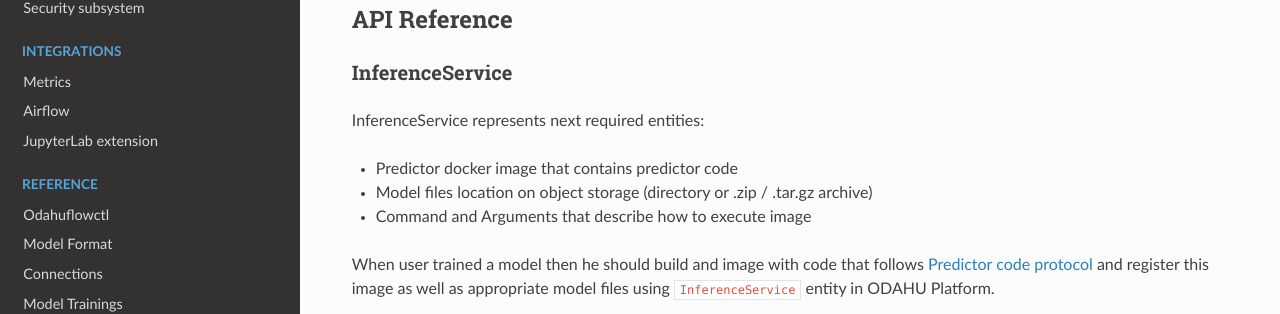
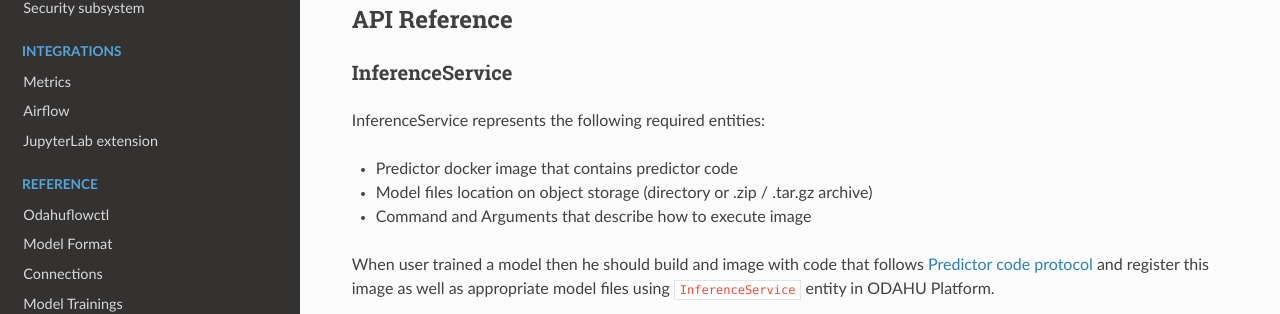
Before and after one commit to odahu/odahu-docs, a Sphinx documentation site: the page built from source/ref_batch.rst, in a window 1280 px wide and 900 px high, scrolled down 394 px. Shown: the part 147-461 px from the top of the window. Built offline with Sphinx 7.4.7 and the Read the Docs theme 2.0.0, drawn with Linux system fonts in a browser that asks for light colours; formulas are drawn with MathJax 3.

Commit message:
Update source/ref_batch.rst
Co-authored-by: keshamin <keshamin@mail.ru>

```diff
--- a/source/ref_batch.rst
+++ b/source/ref_batch.rst
@@ -31,7 +31,7 @@
 InferenceService
 =================
 
-InferenceService represents next required entities:
+InferenceService represents the following required entities:
 
 - Predictor docker image that contains predictor code
 - Model files location on object storage (directory or .zip / .tar.gz archive)
```
